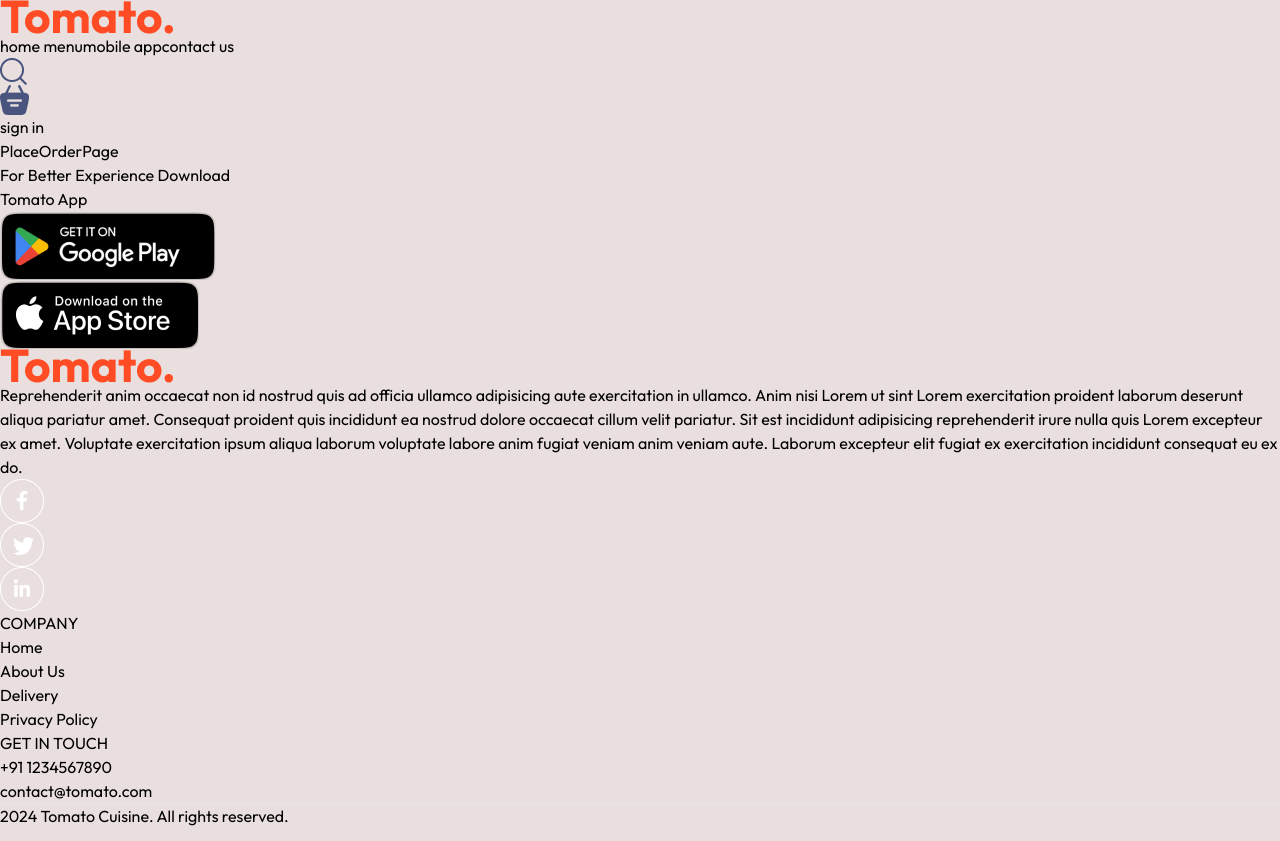
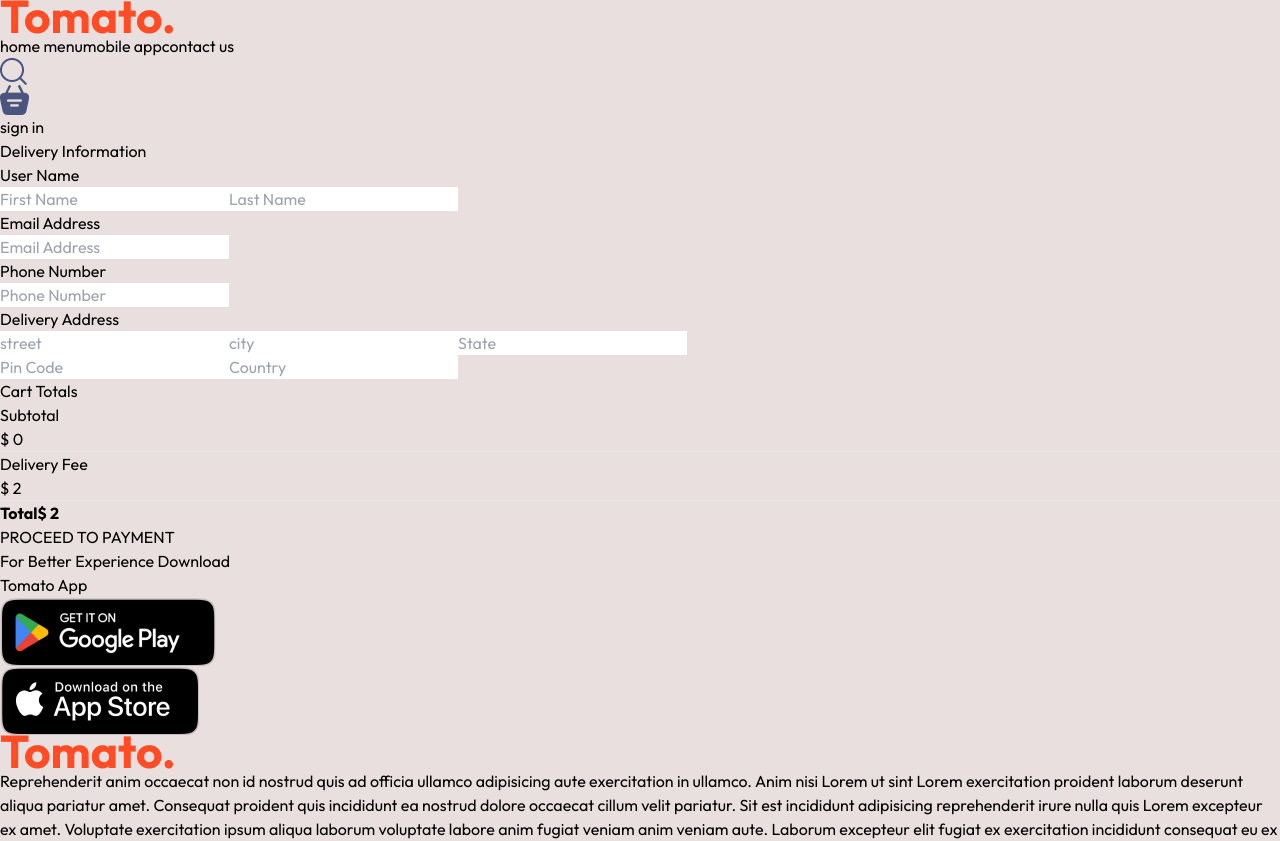
Before and after one commit to samarpansarkar/MERN-foodApp, a React (Vite) app in the folder frontend/: page /order in a window 1280 px wide. Shown: the top 841 px of the page. Built offline with nearby package versions, Linux system fonts and the light colour scheme.

Commit message:
add cart page and place order page. (complete frontend)

```diff
--- /dev/null
+++ b/frontend/src/UI/Input.jsx
@@ -0,0 +1,13 @@
+import React, { Children } from "react";
+
+const Input = ({ type, placeholder, props }) => {
+  return (
+    <input
+      type={type}
+      placeholder={placeholder}
+      className='p-2 border-2 border-orange-500 rounded-md text-center'
+    />
+  );
+};
+
+export default Input;
--- a/frontend/src/pages/Cart/CartPage.jsx
+++ b/frontend/src/pages/Cart/CartPage.jsx
@@ -1,9 +1,12 @@
 import React, { useContext } from "react";
 import { StoreContext } from "../../context/StoreContext";
+import { useNavigate } from "react-router-dom";
 
 const CartPage = () => {
   const { cartItems, food_list, removeFromCart, getTotalCartAmount } =
     useContext(StoreContext);
+
+  const navigate = useNavigate();
   return (
     <div className='mt-24'>
       <div className=''>
@@ -54,15 +57,19 @@
             <hr className='border-none h-1 bg-orange-100' />
             <div className='flex justify-between p-2'>
               <p>Delivery Fee</p>
-              <p>$ {2}</p>
+              <p>$ {getTotalCartAmount() > 40 ? 20 : 0}</p>
             </div>
             <hr className='border-none h-1 bg-orange-100' />
             <div className='flex justify-between p-2'>
               <b>Total</b>
-              <b>$ {getTotalCartAmount() + 2}</b>
+              <b>
+                $ {getTotalCartAmount() === 0 ? 0 : getTotalCartAmount() + 10}
+              </b>
             </div>
           </div>
-          <button className='text-base w-fit px-3 py-2 border-2 border-solid bg-orange-300 border-orange-500 rounded-xl  hover:bg-orange-600 hover:text-white'>
+          <button
+            onClick={() => navigate("/order")}
+            className='text-base w-fit px-3 py-2 border-2 border-solid bg-orange-300 border-orange-500 rounded-xl  hover:bg-orange-600 hover:text-white'>
             PROCEED TO CHECKOUT
           </button>
         </div>
--- a/frontend/src/pages/PlaceOrder/PlaceOrderPage.jsx
+++ b/frontend/src/pages/PlaceOrder/PlaceOrderPage.jsx
@@ -1,11 +1,73 @@
-import React from 'react'
+import { useContext } from "react";
+import Input from "../../UI/Input";
+import { StoreContext } from "../../context/StoreContext";
 
 const PlaceOrderPage = () => {
-    return (
-        <div>
-            <h1>PlaceOrderPage</h1>
+  const { getTotalCartAmount } = useContext(StoreContext);
+  return (
+    <form className='flex items-start justify-between gap-12 mt-24'>
+      <div className='w-full max-w-[30%, 500px] border '>
+        <p className='text-2xl font-bold text-orange-500 mb-10'>
+          Delivery Information
+        </p>
+        <div className='flex-row mb-2'>
+          <p className='font-medium'>User Name</p>
+          <div className='flex gap-4'>
+            <Input type='text' placeholder='First Name' />
+            <Input type='text' placeholder='Last Name' />
+          </div>
         </div>
-    )
-}
+        <div className='flex-row'>
+          <p className='font-medium'>Email Address</p>
+          <Input type='email' placeholder='Email Address' />
+          <p>Phone Number</p>
+          <Input type='text' placeholder='Phone Number' />
+        </div>
+        <div className='border border-orange-600 rounded-2xl mt-10 p-2'>
+          <div className='flex-row gap-5  '>
+            <p className='font-medium'>Delivery Address</p>
+            <div className='flex gap-5'>
+              <Input type='text' placeholder='street' />
+              <Input type='text' placeholder='city' />
+              <Input type='text' placeholder='State' />
+            </div>
+          </div>
+          <div className='flex gap-5 mt-5'>
+            <Input type='text' placeholder='Pin Code' />
+            <Input type='text' placeholder='Country' />
+          </div>
+        </div>
+      </div>
+      <div>
+        <div className='mt-20 flex justify-between gap-5'>
+          <div className='flex-1 flex flex-col gap-5'>
+            <h2 className='font-bold text-2xl'>Cart Totals</h2>
+            <div>
+              <div className='flex justify-between p-2'>
+                <p>Subtotal</p>
+                <p>$ {getTotalCartAmount()}</p>
+              </div>
+              <hr className='border-none h-1 bg-orange-100' />
+              <div className='flex justify-between p-2'>
+                <p>Delivery Fee</p>
+                <p>$ {2}</p>
+              </div>
+              <hr className='border-none h-1 bg-orange-100' />
+              <div className='flex justify-between p-2'>
+                <b>Total</b>
+                <b>$ {getTotalCartAmount() + 2}</b>
+              </div>
+            </div>
+            <button
+              onClick={console.log("PAYMENT")}
+              className='text-base w-fit px-3 py-2 border-2 border-solid bg-orange-300 border-orange-500 rounded-xl  hover:bg-orange-600 hover:text-white'>
+              PROCEED TO PAYMENT
+            </button>
+          </div>
+        </div>
+      </div>
+    </form>
+  );
+};
 
-export default PlaceOrderPage
+export default PlaceOrderPage;
```
